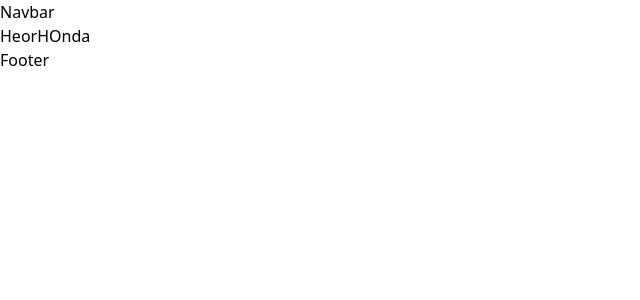
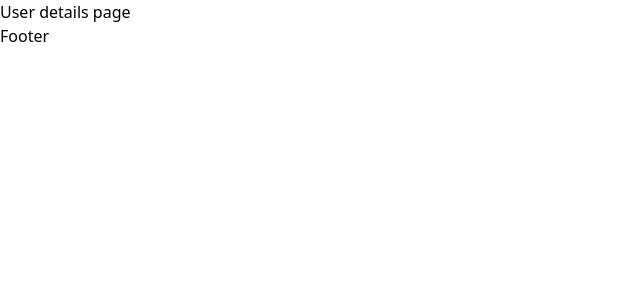
Before and after one commit to AbuPsng/Nyapin-Blog, a React (Vite) app in the folder client/: page /my_details in a window 1280 px wide. Shown: the top 300 px of the page, without its empty margins (0-640 px from the left). Built offline with nearby package versions, Linux system fonts and the light colour scheme.

Commit message:
initiated all pages

```diff
--- a/client/package.json
+++ b/client/package.json
@@ -10,8 +10,10 @@
     "preview": "vite preview"
   },
   "dependencies": {
+    "dotenv": "^16.3.1",
     "react": "^18.2.0",
-    "react-dom": "^18.2.0"
+    "react-dom": "^18.2.0",
+    "react-router-dom": "^6.21.1"
   },
   "devDependencies": {
     "@types/react": "^18.2.43",
--- a/client/src/App.jsx
+++ b/client/src/App.jsx
@@ -1,11 +1,49 @@
 import Template from "./components/Template"
+import HomePages from "./pages/HomePages"
+import BlogListsPage from "./pages/BlogListsPage"
+
+
+import { createBrowserRouter, RouterProvider, Route, Link, } from "react-router-dom";
+import BlogDetailsPage from "./pages/BlogDetailsPage";
+import RegisterPage from "./pages/RegistrationPage";
+import LoginPage from "./pages/LoginPage";
+import UserDetailsPage from "./pages/UserDetailsPage";
+
+const router = createBrowserRouter([
+  {
+    path: "/",
+    element: <HomePages />,
+  },
+  {
+    path: "/blog_lists",
+    element: <BlogListsPage />
+  },
+  {
+    path: "/blog_details",
+    element: <BlogDetailsPage />
+  },
+  {
+    path: "/sign_up",
+    element: <RegisterPage />
+  },
+  {
+    path: "/sign_in",
+    element: <LoginPage />
+  },
+  {
+    path: "/my_details",
+    element: <UserDetailsPage />
+  },
+]);
 
 function App() {
 
   return (
     <>
       <Template>
-        <h1 className="bg-black-600">HeorHOnda</h1>
+        <RouterProvider router={router}>
+
+        </RouterProvider>
       </Template>
     </>
   )
--- a/client/src/components/Navbar.jsx
+++ b/client/src/components/Navbar.jsx
@@ -3,7 +3,7 @@
 const Navbar = () => {
     return (
         <div>
-            <h1 className="bg-red-600">Navbar</h1>
+
         </div>
     )
 }
--- /dev/null
+++ b/client/src/pages/BlogDetailsPage.jsx
@@ -0,0 +1,11 @@
+
+
+const BlogDetailsPage = () => {
+    return (
+        <div>
+            <h1>Blog details</h1>
+        </div>
+    )
+}
+
+export default BlogDetailsPage
--- a/client/src/pages/BlogListsPage.jsx
+++ b/client/src/pages/BlogListsPage.jsx
@@ -0,0 +1,10 @@
+
+const BlogListsPage = () => {
+    return (
+        <div>
+            <h1>Blog list pages</h1>
+        </div>
+    )
+}
+
+export default BlogListsPage
--- a/client/src/pages/HomePages.jsx
+++ b/client/src/pages/HomePages.jsx
@@ -0,0 +1,11 @@
+
+
+const HomePages = () => {
+    return (
+        <div>
+            <h1>Home Page</h1>
+        </div>
+    )
+}
+
+export default HomePages
--- /dev/null
+++ b/client/src/pages/LoginPage.jsx
@@ -0,0 +1,11 @@
+
+
+const LoginPage = () => {
+    return (
+        <div>
+            <h1>Login page</h1>
+        </div>
+    )
+}
+
+export default LoginPage
--- /dev/null
+++ b/client/src/pages/RegistrationPage.jsx
@@ -0,0 +1,11 @@
+
+
+const RegisterPage = () => {
+    return (
+        <div>
+            <h1>Login & Registration page</h1>
+        </div>
+    )
+}
+
+export default RegisterPage
--- a/client/src/pages/UserDetailsPage.jsx
+++ b/client/src/pages/UserDetailsPage.jsx
@@ -0,0 +1,10 @@
+
+const UserDetailsPage = () => {
+    return (
+        <div>
+            <h1>User details page</h1>
+        </div>
+    )
+}
+
+export default UserDetailsPage
```
Also changed, not shown: client/src/pages/BlogDetailsSection.jsx (deleted), client/src/pages/LoginAndRegisterPage.jsx (deleted), 1 other file (tests, documents, lock files or other folders).
